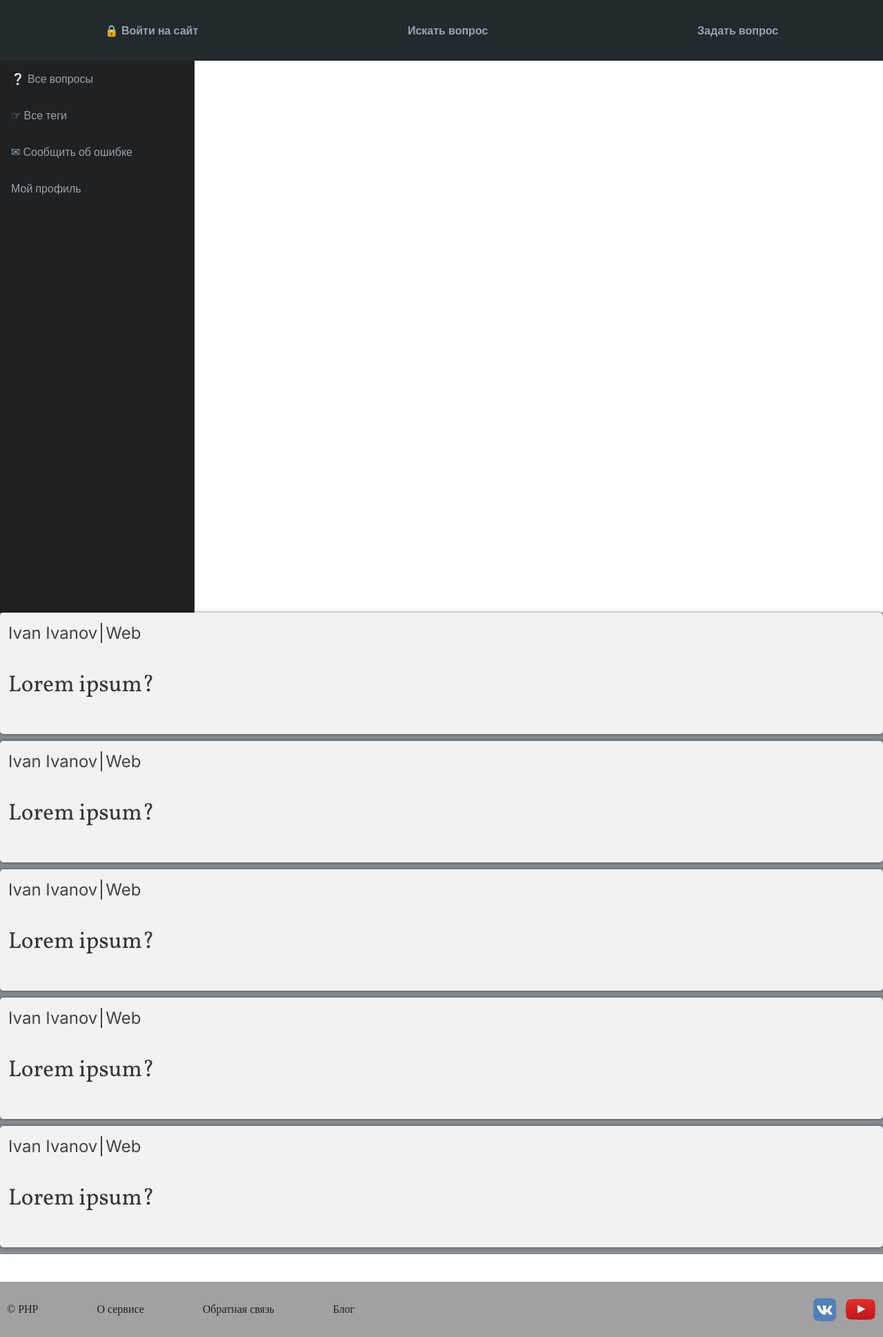
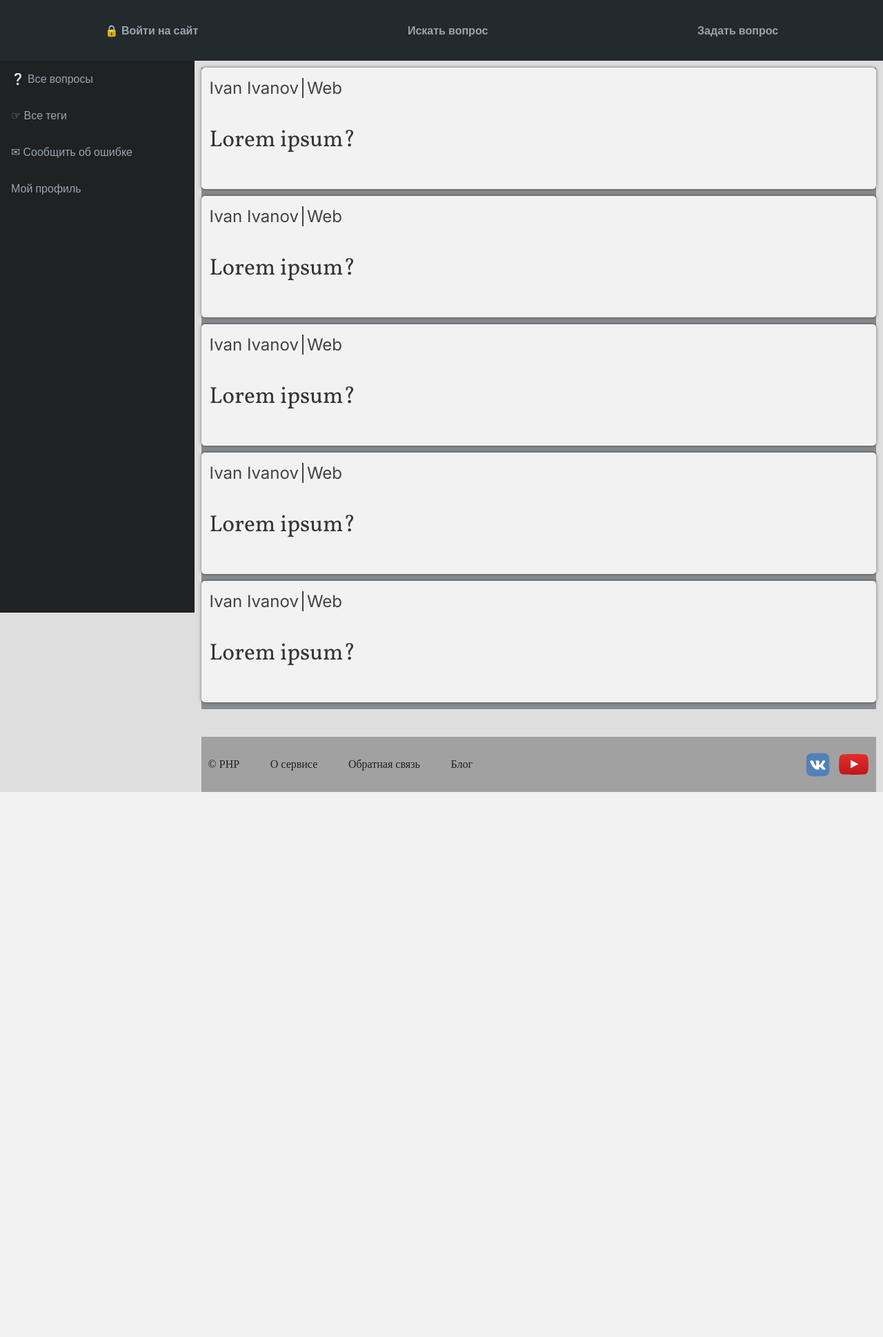
Before and after one commit to neexay/php-forum, a PHP site: page / in a window 1280 px wide. Shown: the part 88-2026 px from the top of the page at 69% size. After the commit the page ends 1236 px from the top, so only its background shows below. Run offline with PHP 8.4, Linux system fonts and the light colour scheme.

Commit message:
Update menu_and_content.css

```diff
--- a/public/css/menu_and_content.css
+++ b/public/css/menu_and_content.css
@@ -2,6 +2,13 @@
     margin: 0;
     padding: 0;
     box-sizing: border-box;
+}
+
+body, html
+{
+  height: 100%;
+  width: 100%;
+  background-color: #dedede;
 }
 
 .flex {
@@ -20,10 +27,35 @@
     width: 100%;
     background-color: #888D93;
 }
+.grid
+{
+  display: block;
+  position: sticky;
+  top: 0;
+  left: 0;
+  grid-area: header;
+  height: 22vh;
+  z-index: 999
+}
 
+.page-wrapper
+{
+  display: grid;
+  align-content: center;
+  align-self: start;
+  grid-template-columns:  22vw auto;
+  grid-template-rows: auto auto;
+  grid-template-areas:
+  "header header"
+  "sidebar content";
+  position: relative;
+}
 .sidebar {
     display: block;
-    position: relative;
+    position: sticky;
+    top: 22vh;
+    left: 0;
+    grid-area: sidebar;
     margin: 0;
     padding: 0;
     width: 22vw;
@@ -59,21 +91,51 @@
 }
 
 
+.sidecont
+{
+  display: sticky;
+  top: 0;
+  left: 0;
+  position: relative;
+  flex-direction: row;
+  grid-area: content;
+}
+
+
+.confoot
+{
+  display: flex;
+  flex-direction: column;
+  width: 100%;
+  height: 100%;
+  padding: 10px;
+  padding-bottom: 0px;
+}
+
+.con
+{
+  display: flex;
+  position: relative;
+}
+
+.foo
+{
+  display: flex;
+  position: relative;
+}
+
 @media screen and (max-width: 700px) {
     .sidebar {
-        width: 100%;
-        height: auto;
-        position: relative;
+      width: 100%;
+      height: auto;
+      position: relative;
     }
-
-    .sidebar a {
-        float: left;
-    }
+    .sidebar a {float: left;}
 }
 
 @media screen and (max-width: 400px) {
     .sidebar a {
-        text-align: center;
-        float: none;
+      text-align: center;
+      float: none;
     }
 }
```
